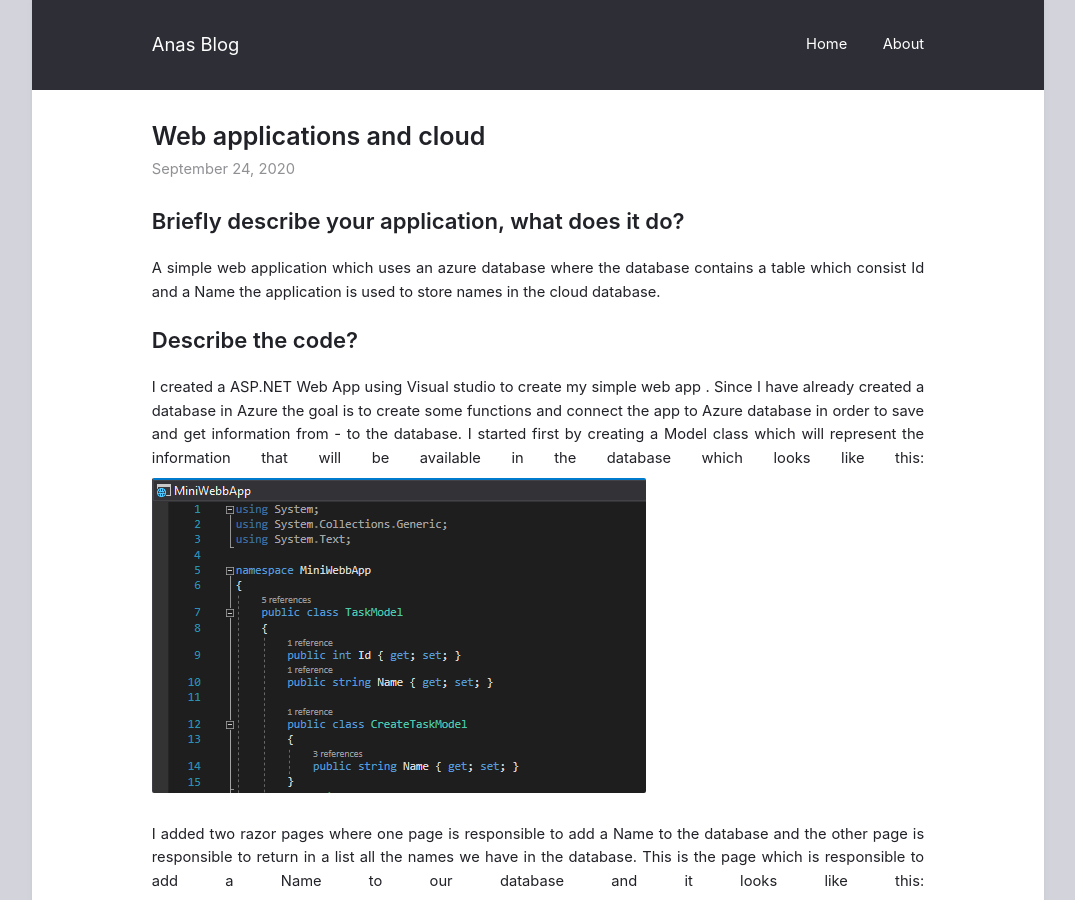
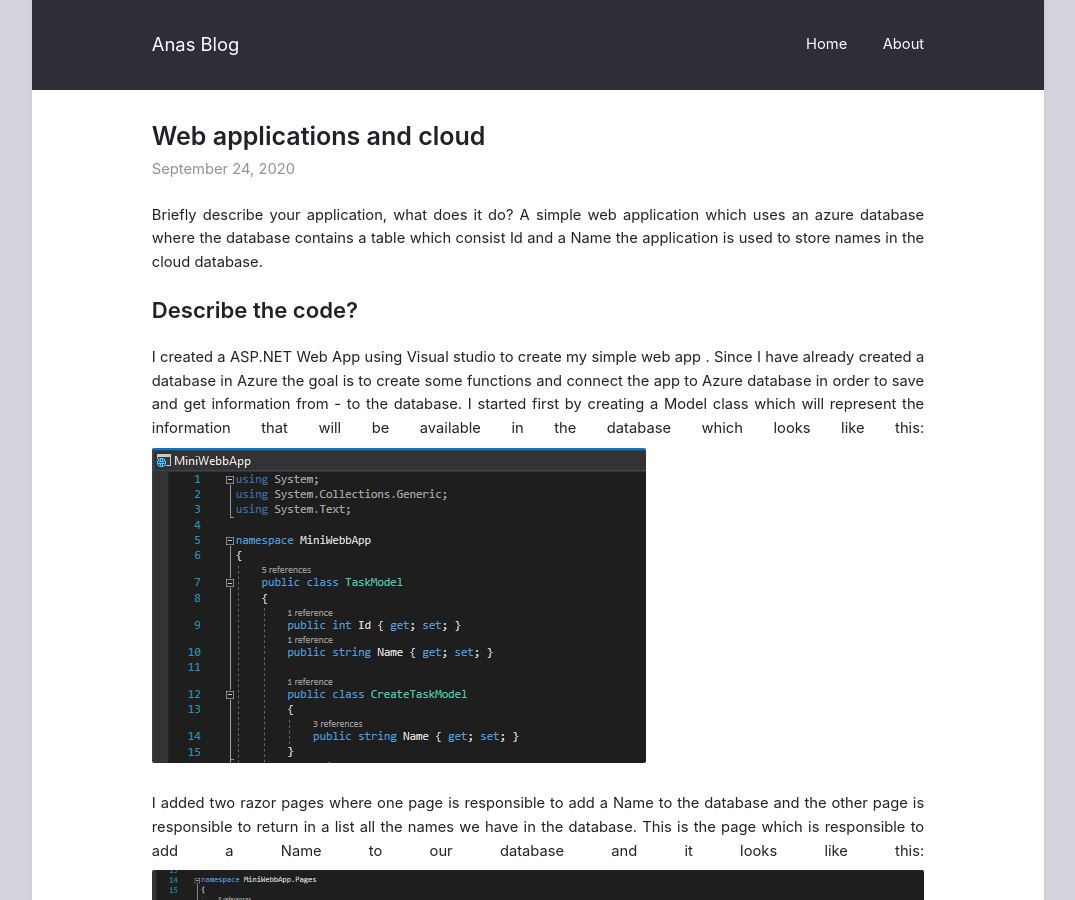
Before and after one commit to ItsAnass/ItsAnass.github.io, a Jekyll site: the page built from _posts/2020-09-24-Web-applications(Cloud).md, in a window 1280 px wide and 900 px high. Shown: the whole window, without its empty margins (102-1177 px from the left). Built offline with Jekyll 4.4.1, drawn with Linux system fonts in a browser that asks for light colours.

```diff
--- a/_posts/2020-09-24-Web-applications(Cloud).md
+++ b/_posts/2020-09-24-Web-applications(Cloud).md
@@ -3,7 +3,7 @@ title: "Web applications and cloud"
 layout: post
 ---
 
-## Briefly describe your application, what does it do?
+Briefly describe your application, what does it do?
 A simple web application which uses an azure database where the database contains a table which consist  Id and a Name the application is used to store names in the cloud database.
 
 ## Describe the code?
```
